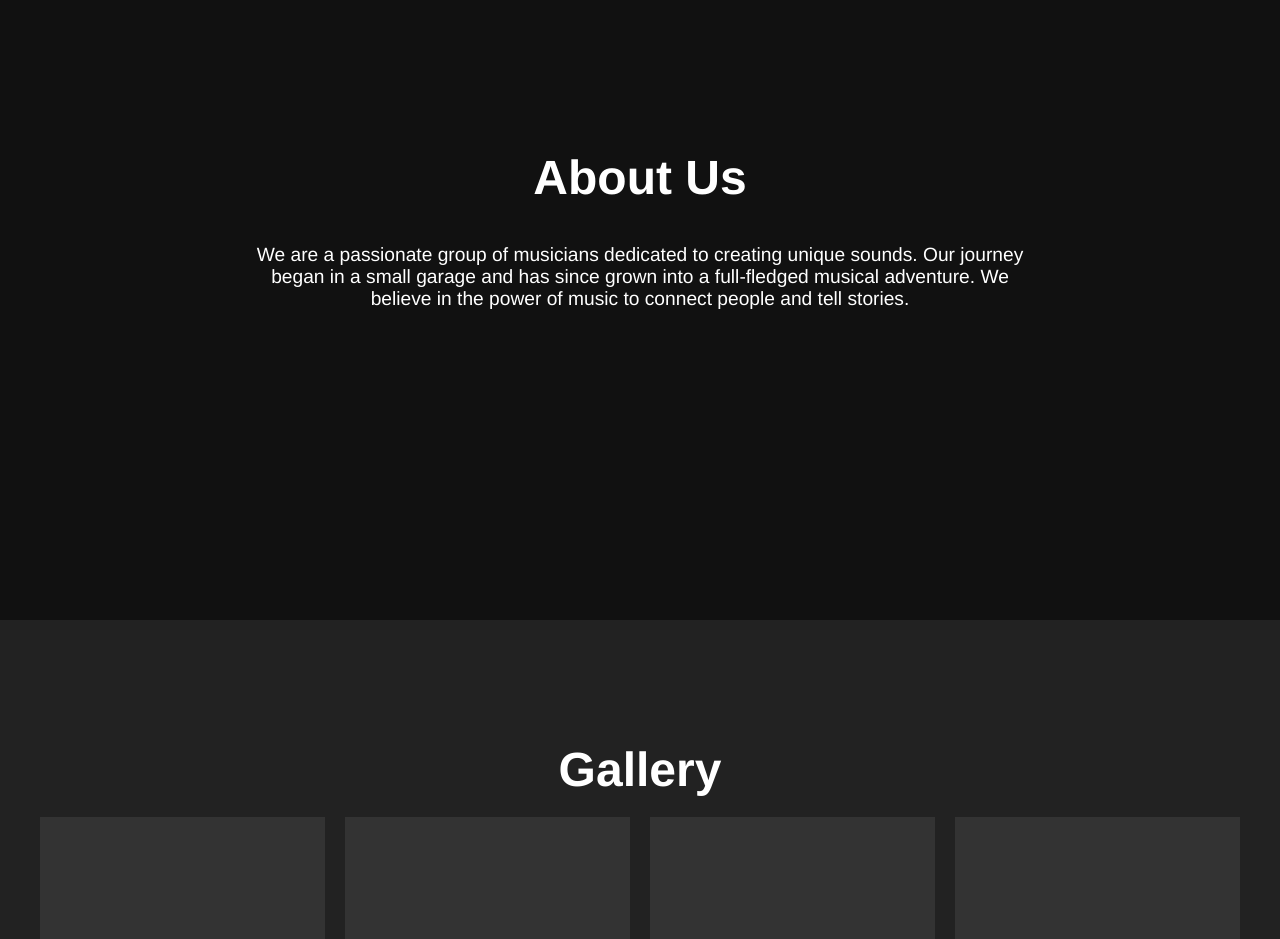
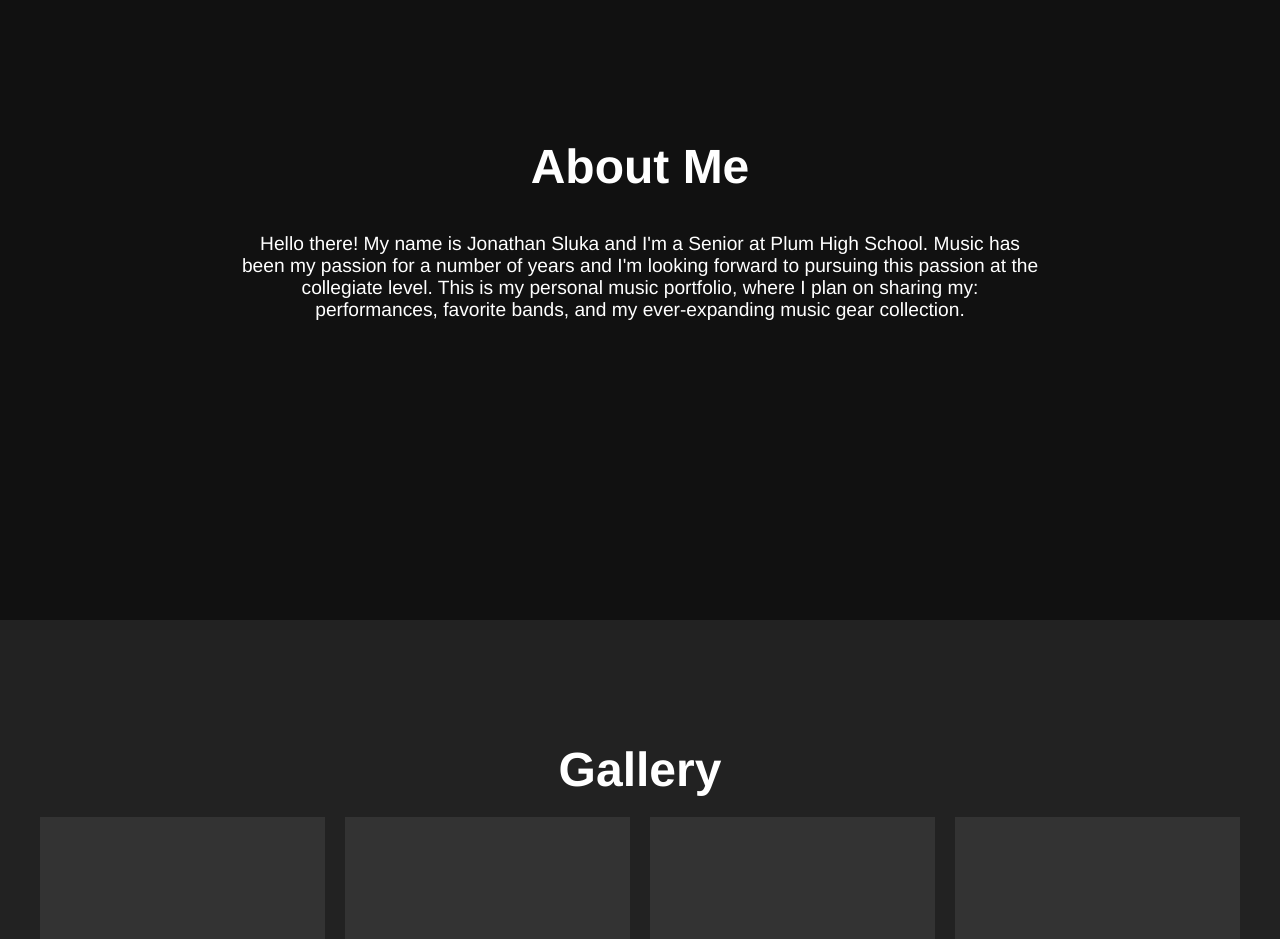
Before and after one commit to gsluka/sample-portfolio, a plain HTML site: page index.html in a window 1280 px wide. Shown: the part 1060-1999 px from the top of the page. Drawn offline with Linux system fonts and the light colour scheme.

Commit message:
Built out the 'about me' section

```diff
--- a/index.html
+++ b/index.html
@@ -154,8 +154,8 @@
         </section>
 
         <section id="about" class="section">
-            <h1>About Us</h1>
-            <p>We are a passionate group of musicians dedicated to creating unique sounds. Our journey began in a small garage and has since grown into a full-fledged musical adventure. We believe in the power of music to connect people and tell stories.</p>
+            <h1>About Me</h1>
+            <p>Hello there! My name is Jonathan Sluka and I'm a Senior at Plum High School. Music has been my passion for a number of years and I'm looking forward to pursuing this passion at the collegiate level. This is my personal music portfolio, where I plan on sharing my: performances, favorite bands, and my ever-expanding music gear collection.</p>
         </section>
 
         <section id="gallery" class="section">
```
